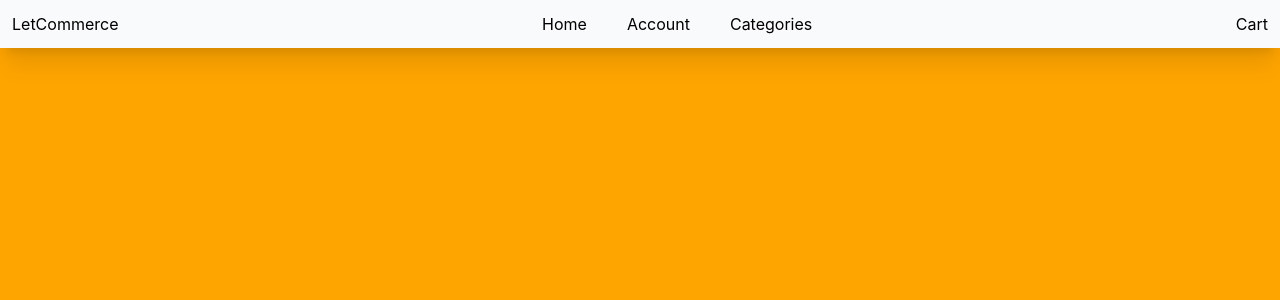
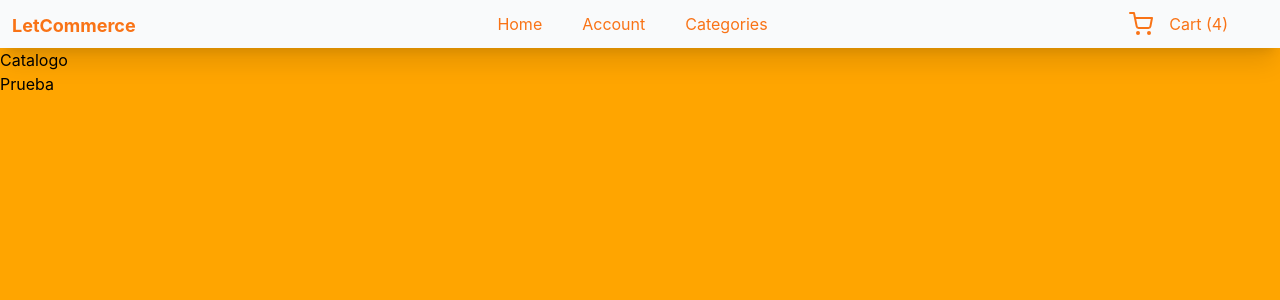
Before and after one commit to tobiasmesa/react-project-13-08-2022, a React (Create React App) app: page / in a window 1280 px wide. Shown: the top 300 px of the page. Built offline with nearby package versions, Linux system fonts and the light colour scheme.

Commit message:
Agregando componente CartWidget.js y ItemListContainer

```diff
--- a/src/App.js
+++ b/src/App.js
@@ -1,11 +1,16 @@
 import { Fragment } from "react";
 import "./App.css";
+import ItemListContainer from "./components/ItemListContainer";
 import NavBar from "./components/NavBar";
+
 
 function App() {
   return (
     <Fragment>
       <NavBar/>
+      <ItemListContainer>
+        <h1> Prueba </h1>
+      </ItemListContainer>
     </Fragment>
   );
 }
--- /dev/null
+++ b/src/components/CartWidget.jsx
@@ -0,0 +1,19 @@
+const CartWidget = () => {
+  return (
+    <div className="pr-10 flex">
+      <svg
+        class="h-6 w-6 text-orange-500"
+        viewBox="0 0 24 24"
+        fill="none"
+        stroke="currentColor"
+        stroke-width="2"
+        stroke-linecap="round"
+        stroke-linejoin="round">
+        <circle cx="9" cy="21" r="1" /> <circle cx="20" cy="21" r="1" />{" "}
+        <path d="M1 1h4l2.68 13.39a2 2 0 0 0 2 1.61h9.72a2 2 0 0 0 2-1.61L23 6H6" />
+      </svg>
+      <div className="pl-4"> Cart (4) </div>
+    </div>
+  );
+};
+export default CartWidget;
--- /dev/null
+++ b/src/components/ItemListContainer.jsx
@@ -0,0 +1,10 @@
+function ItemListContainer(props) {
+  return (
+    <div>
+        <h1>Catalogo</h1>
+        {props.children}
+    </div>
+
+  )
+}
+export default ItemListContainer
--- a/src/components/NavBar.jsx
+++ b/src/components/NavBar.jsx
@@ -1,13 +1,15 @@
+import CartWidget from "./CartWidget";
+
 function NavBar() {
   return (
-    <nav className="bg-gray-50 h-12 shadow-xl flex justify-between p-3 pl-3">
-      <div className=""> LetCommerce </div>
+    <nav className="bg-gray-50 h-12 shadow-xl flex justify-between p-3 pl-3 text-orange-500 max-w-screen">
+      <div className="font-bold text-lg"> LetCommerce </div>
       <div className="flex space-x-10">
         <a href="#" className=""> Home </a>
         <a href="#" className=""> Account </a>
         <a href="#" className=""> Categories </a>
       </div>
-      <div className=""> Cart </div>
+      <CartWidget/>
     </nav>
   );
 }
```
